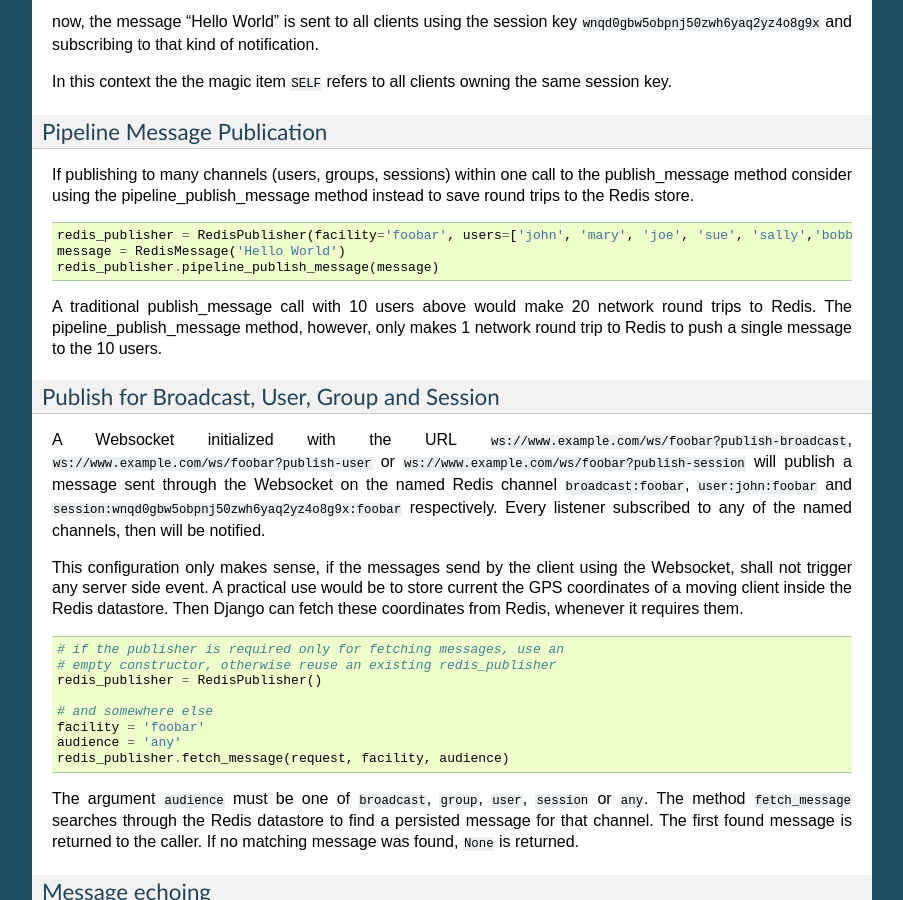
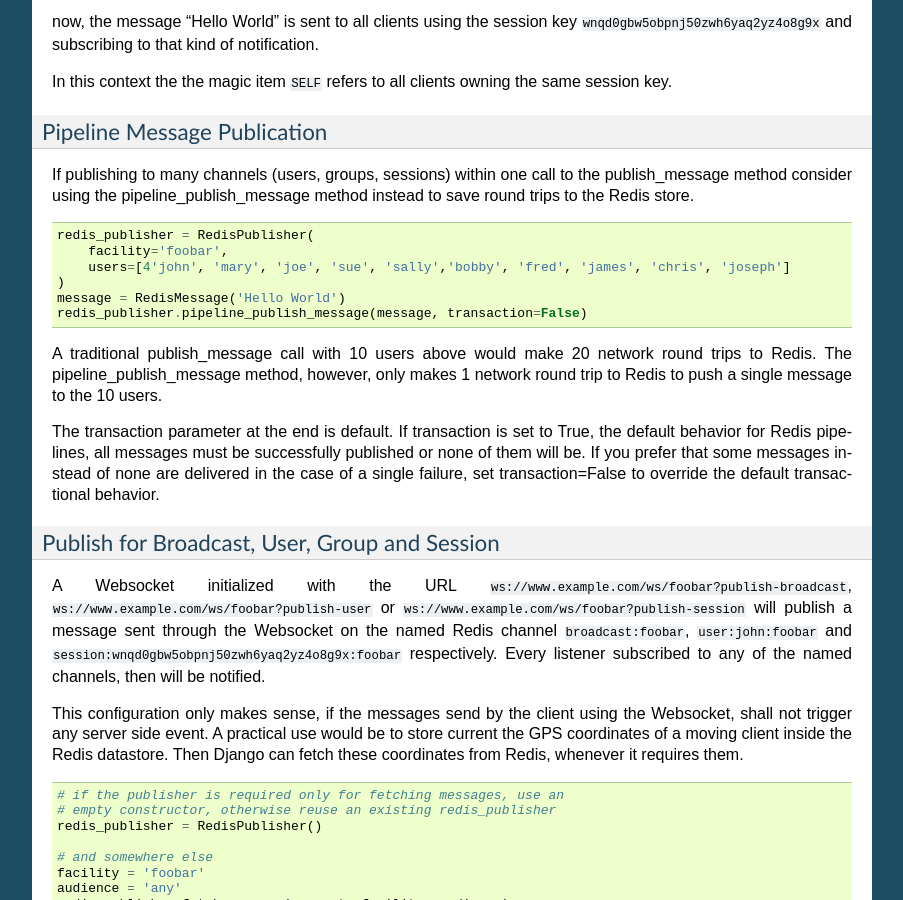
Before and after one commit to jrief/django-websocket-redis, a Sphinx documentation site: the page built from docs/usage.rst, in a window 1280 px wide and 900 px high, scrolled down 3481 px. Shown: the whole window, without its empty margins (198-1101 px from the left). Built offline with Sphinx 7.4.7, drawn with Linux system fonts in a browser that asks for light colours; pages that are not in the unit, such as notebooks, are missing from menus.

Commit message:
Documented transaction parameter

```diff
--- a/docs/usage.rst
+++ b/docs/usage.rst
@@ -212,11 +212,16 @@ If publishing to many channels (users, groups, sessions) within one call to the
 
 .. code-block:: python
 
-    redis_publisher = RedisPublisher(facility='foobar', users=['john', 'mary', 'joe', 'sue', 'sally','bobby', 'fred', 'james', 'chris', 'joseph'])
+    redis_publisher = RedisPublisher(
+        facility='foobar',
+        users=[4'john', 'mary', 'joe', 'sue', 'sally','bobby', 'fred', 'james', 'chris', 'joseph']
+    )
     message = RedisMessage('Hello World')
-    redis_publisher.pipeline_publish_message(message)
+    redis_publisher.pipeline_publish_message(message, transaction=False)
 
 A traditional publish_message call with 10 users above would make 20 network round trips to Redis.  The pipeline_publish_message method, however, only makes 1 network round trip to Redis to push a single message to the 10 users.
+
+The transaction parameter at the end is default.  If transaction is set to True, the default behavior for Redis pipelines, all messages must be successfully published or none of them will be.  If you prefer that some messages instead of none are delivered in the case of a single failure, set transaction=False to override the default transactional behavior.
 
 Publish for Broadcast, User, Group and Session
 ----------------------------------------------
```
